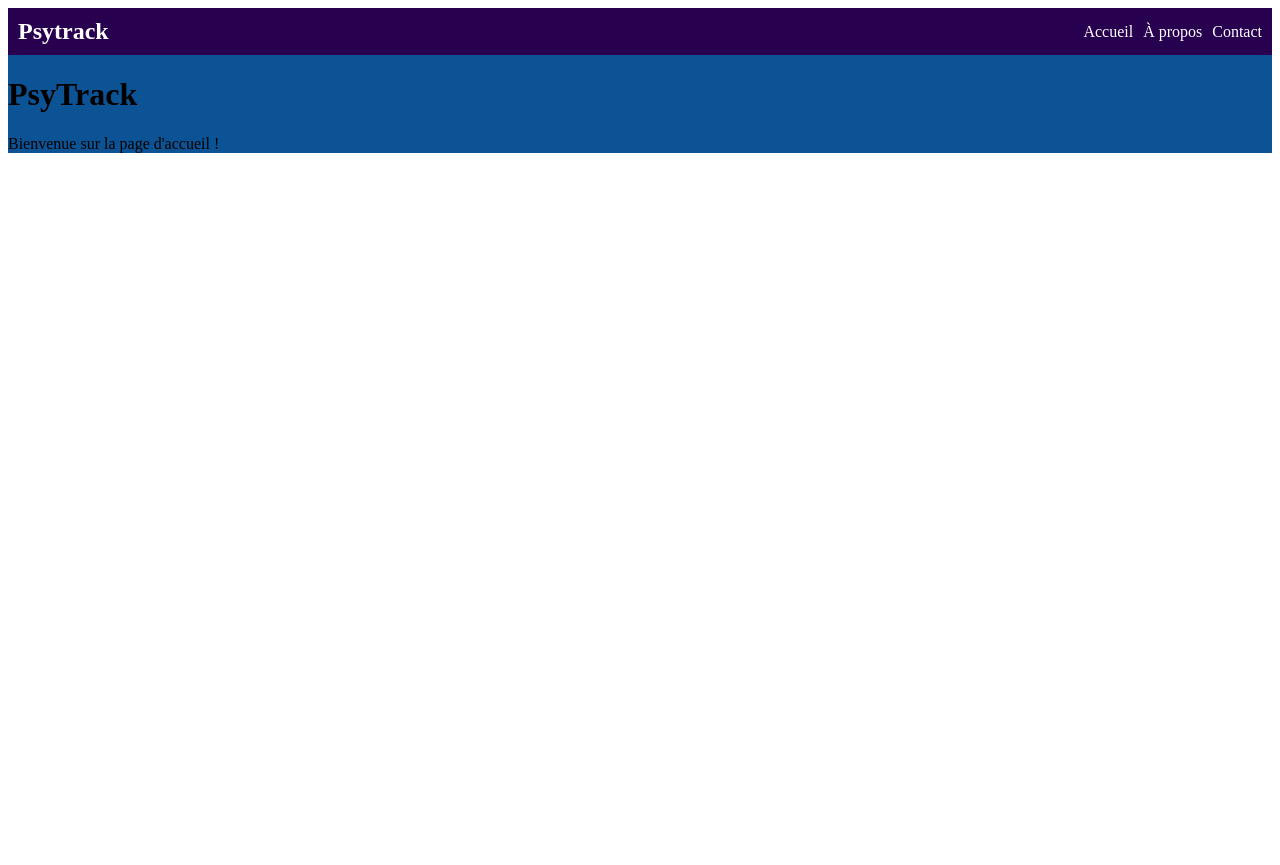
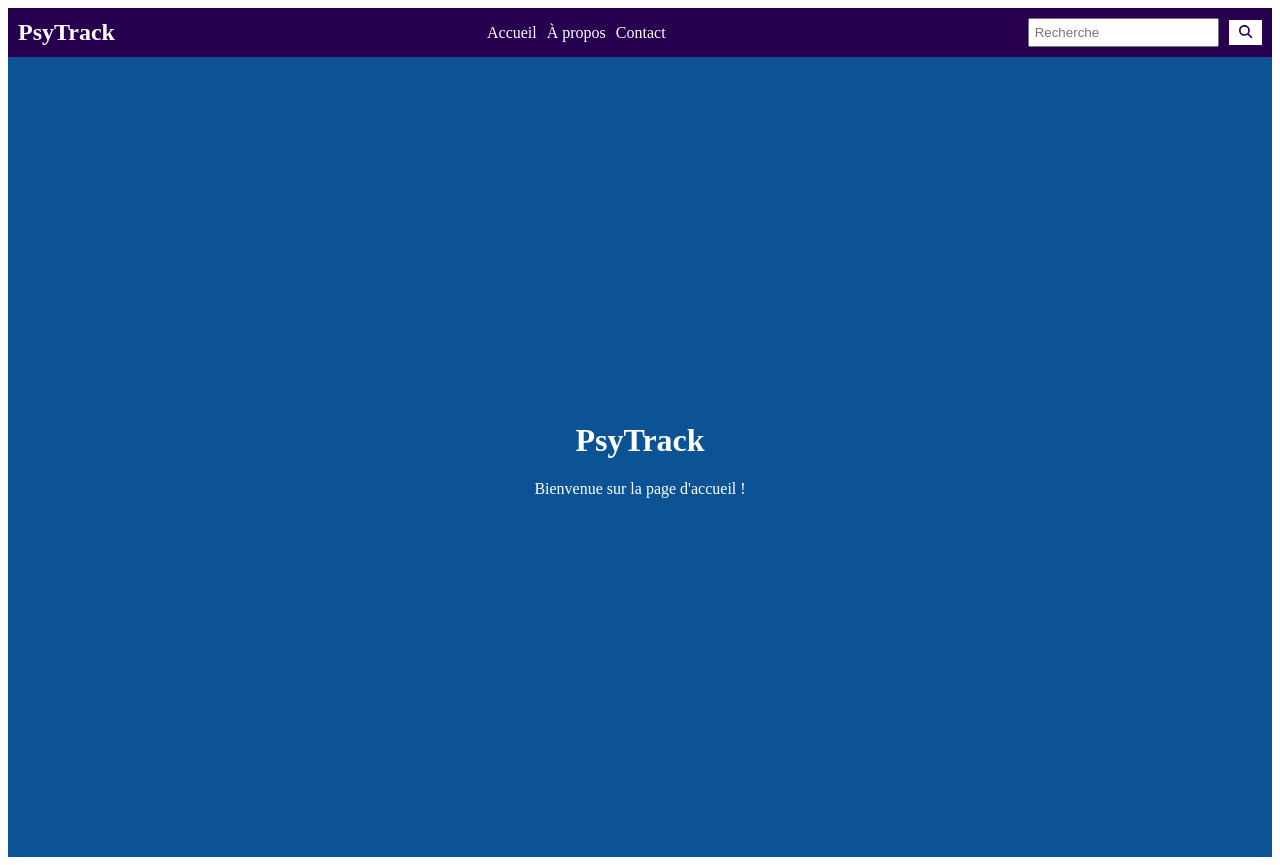
Before and after one commit to PryDatar/PsyTrack, a Next.js app: page / in a window 1280 px wide. Before the commit the page ends 800 px from the top, so only its background shows below. Built offline with nearby package versions, Linux system fonts and the light colour scheme.

Commit message:
[ADD] NavBar Search Icon

```diff
--- a/package.json
+++ b/package.json
@@ -21,6 +21,9 @@
   },
   "homepage": "https://github.com/PryDatar/PsyTrack#readme",
   "dependencies": {
+    "@fortawesome/fontawesome-svg-core": "^6.4.0",
+    "@fortawesome/free-solid-svg-icons": "^6.4.0",
+    "@fortawesome/react-fontawesome": "^0.2.0",
     "next": "^13.4.7",
     "styled-components": "^6.0.2"
   }
--- a/pages/NavBar/NavBar.js
+++ b/pages/NavBar/NavBar.js
@@ -1,15 +1,29 @@
 import React from 'react';
 import styled from 'styled-components';
+import { FontAwesomeIcon } from '@fortawesome/react-fontawesome';
+import { faSearch } from '@fortawesome/free-solid-svg-icons';
 
 const NavBar = () => {
   return (
     <StyledNavBar>
-      <Logo>Psytrack</Logo>
+      <Logo>PsyTrack</Logo>
       <NavLinks>
-        <NavLink href="/">Accueil</NavLink>
-        <NavLink href="/about">À propos</NavLink>
-        <NavLink href="/contact">Contact</NavLink>
+        <li>
+          <NavLink href="/">Accueil</NavLink>
+        </li>
+        <li>
+          <NavLink href="/about">À propos</NavLink>
+        </li>
+        <li>
+          <NavLink href="/contact">Contact</NavLink>
+        </li>
       </NavLinks>
+      <SearchContainer>
+        <SearchInput type="text" placeholder="Recherche" />
+        <SearchButton>
+          <FontAwesomeIcon icon={faSearch} />
+        </SearchButton>
+      </SearchContainer>
     </StyledNavBar>
   );
 };
@@ -31,18 +45,44 @@ const Logo = styled.div`
 const NavLinks = styled.ul`
   list-style-type: none;
   display: flex;
+  align-items: center;
   margin: 0;
   padding: 0;
+
+  li {
+    margin-left: 10px;
+  }
 `;
 
 const NavLink = styled.a`
   text-decoration: none;
   color: #fff;
-  margin-left: 10px;
 
   &:hover {
     font-weight: bold;
   }
 `;
 
+const SearchContainer = styled.div`
+  display: flex;
+  align-items: center;
+`;
+
+const SearchInput = styled.input`
+  padding: 5px;
+`;
+
+const SearchButton = styled.button`
+  margin-left: 10px;
+  padding: 5px 10px;
+  background-color: #fff;
+  color: #27004F;
+  border: none;
+  cursor: pointer;
+
+  &:hover {
+    background-color: #eee;
+  }
+`;
+
 export default NavBar;
--- a/pages/index.js
+++ b/pages/index.js
@@ -1,22 +1,33 @@
 import React from 'react';
-// import Header from './Header';
 import NavBar from "./NavBar/NavBar";
 import styled from 'styled-components';
 
-
 const HomePage = () => {
   return (
-    <HomeContainer>
+    <div>
       <NavBar />
-      <h1>PsyTrack</h1>
-      <p>Bienvenue sur la page d'accueil !</p>
-    </HomeContainer>
+      <HomeContainer>
+        <Content>
+          <h1>PsyTrack</h1>
+          <p>Bienvenue sur la page d'accueil !</p>
+        </Content>
+      </HomeContainer>
+    </div>
   );
 };
 
 const HomeContainer = styled.div`
-background-color: #0b5394;
-width: 100%;
-height: 100%;
-`
+  display: flex;
+  flex-direction: column;
+  align-items: center;
+  justify-content: center;
+  min-height: 100vh;
+  background-color: #0b5394;
+`;
+
+const Content = styled.div`
+  text-align: center;
+  color: #fff;
+`;
+
 export default HomePage;
```
Also changed, not shown: 1 other file (tests, documents, lock files or other folders).
